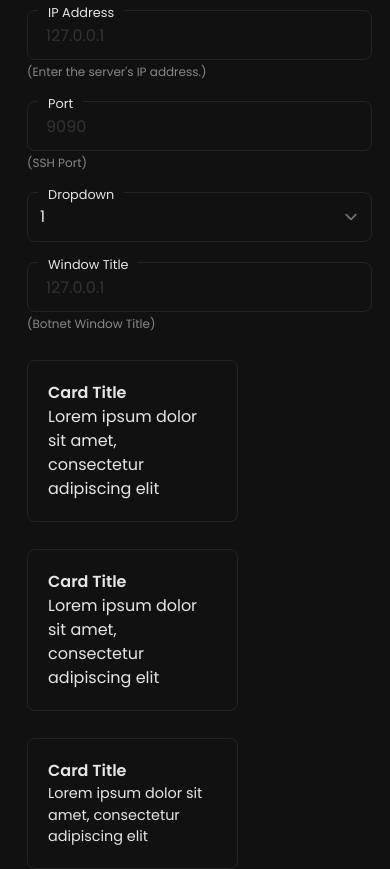
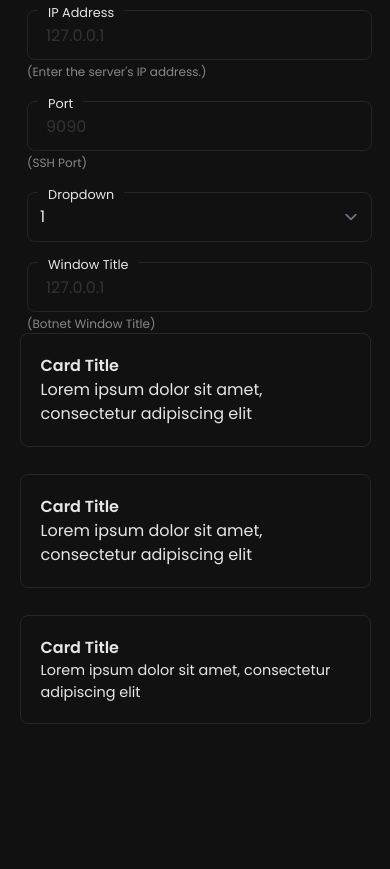
Before and after one commit to outcast174/Site, a plain HTML site: page index.html in a window 390 px wide. Shown: the part 580-1449 px from the top of the page. After the commit the page ends 1334 px from the top, so only its background shows below. Drawn offline with nearby package versions, Linux system fonts and the light colour scheme.

Commit message:
Update index.html

```diff
--- a/index.html
+++ b/index.html
@@ -21,6 +21,8 @@
     body {
         margin: 0;
         padding: 0;
+        width: 100%;
+        height: 100%;
         background-color: var(--random)
     }
 
@@ -179,13 +181,12 @@
     .cards {
         flex-direction: row;
         display: flex;
-        width: 60%;
-        height: 20%;
     }
 
     .card {
         border: 1px solid var(--outline-color);
         border-radius: 8px;
+        width: 330px;
         color: var(--text-color);
         padding: 20px;
         text-align: left;
@@ -283,10 +284,12 @@
 
         .cards {
             flex-direction: column;
+            width: 100%;
         }
 
         .card {
             width: 90%;
+            margin: 0 auto 27px;
         }
 
         #second {
@@ -388,9 +391,9 @@ function toggleSidebar() {
         </div>
     </div>
     <div class="welcome">
-    <h2 style="color: #E6E6E6; font-size: 21.6px; font-weight: bolder; margin-bottom: 20px;">Configuration</h2>
+    <h2 id="pagetitle" style="color: #E6E6E6; font-size: 21.6px; font-weight: bolder; margin-bottom: 20px;">Configuration</h2>
         <div style="display: flex;">
-            <p style="color: #5E5E5E; font-size: 14px; display: inline-block;">Here you can find the configuration for &#x200B; <p style="font-weight: 500; color: #5E5E5E">Nosviak5</p></p>
+            <p class="desc" style="color: #5E5E5E; font-size: 14px; display: inline-block;">Here you can find the configuration for &#x200B; <p style="font-weight: 500; color: #5E5E5E">Nosviak5</p></p>
         </div>
     </div>
     <div class="row1">
@@ -494,7 +497,7 @@ function toggleSidebar() {
 
           <label for="option">
             <input type="radio" id="option" name="options">
-            <div class="card">
+            <div class="card" style="margin-bottom: 30px;">
               <h1 style="font-weight: bolder;">Card Title</h1>
               <p style="font-size: 0.9rem;">Lorem ipsum dolor sit amet, consectetur adipiscing elit</p>
             </div>
```
